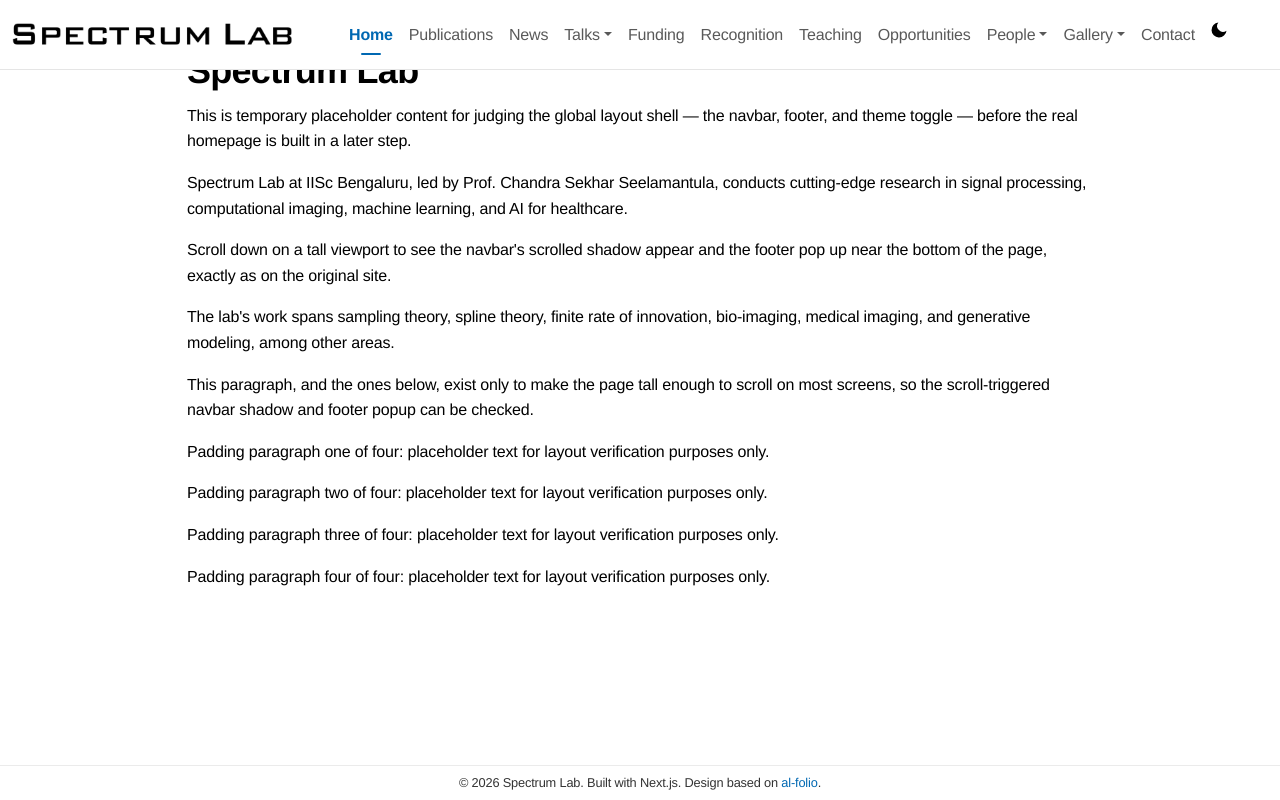
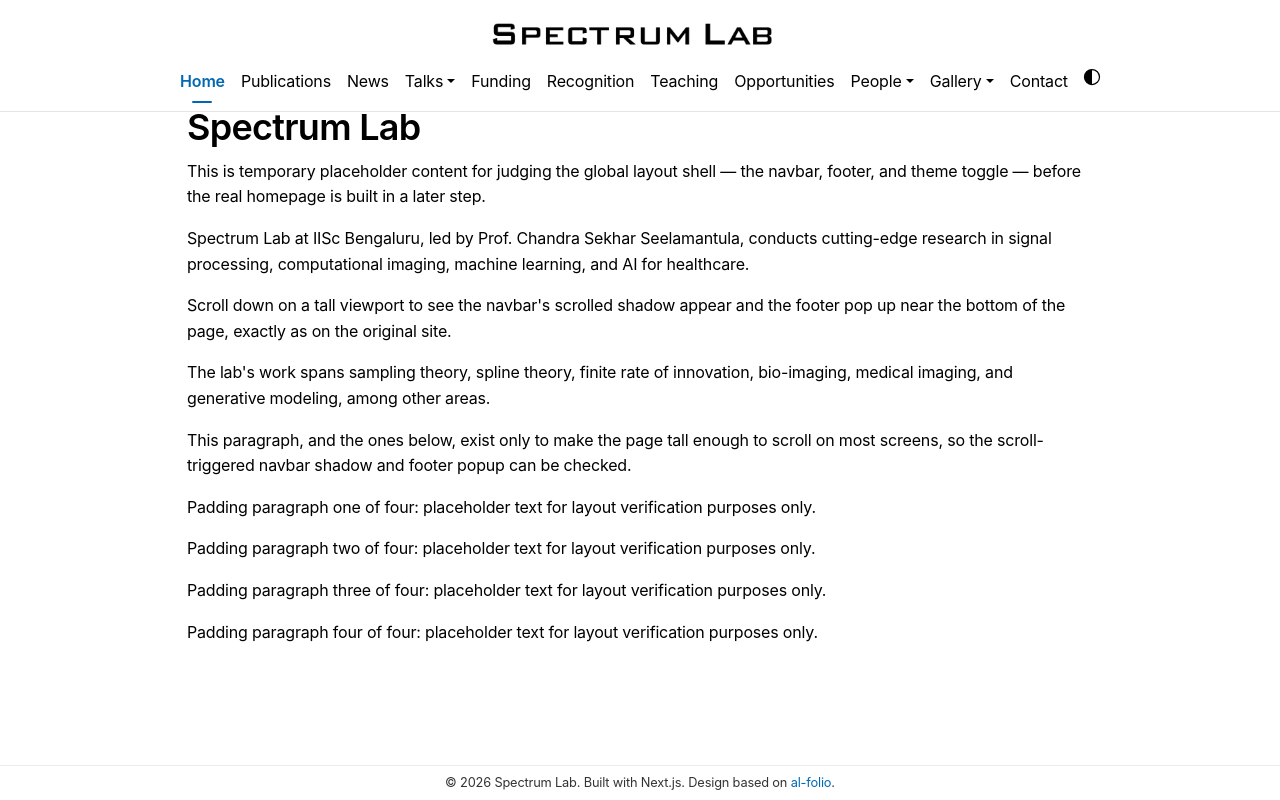
Before and after one commit to praveen-89/SpectrumLab_Rplica, a Next.js app: page / in a window 1280 px wide. Built offline with nearby package versions, Linux system fonts and the light colour scheme.

Commit message:
fix: navbar offset, dark nav colours, container width, fonts, mobile drawer, 3-state theme

```diff
--- a/app/globals.css
+++ b/app/globals.css
@@ -1,4 +1,13 @@
-/* Global styles, ported from the original al-folio theme's main.css. */
+/* Global styles, ported from the original al-folio theme's main.css.
+   Bootstrap is pulled in here via @import, rather than as a separate
+   import in app/layout.tsx, so it is always textually first in this one
+   compiled stylesheet. Next/Turbopack's production build splits each
+   global CSS import into its own chunk and orders same-precedence chunks
+   non-deterministically across builds (verified: dev's single merged
+   chunk had our rules last as expected, but the separate production
+   chunks shared an identical `data-precedence="next"` value with no
+   guaranteed relative order) — a single file removes that ambiguity. */
+@import "bootstrap/dist/css/bootstrap.min.css";
 
 :root {
   /* Colour tokens (light) — assets/css/main.css, :root block */
@@ -22,11 +31,19 @@
   --global-back-to-top-text-color: #ffffff;
 
   /* Font families. SF Pro is Typekit-only in the original and not
-     reproduced here; -apple-system/BlinkMacSystemFont resolve to it on
-     Apple devices anyway. Roboto comes from next/font/google via the CSS
-     variable set on <html> in app/layout.tsx. */
-  --font-body: "Helvetica Neue", Helvetica, -apple-system, BlinkMacSystemFont, system-ui,
-    "Segoe UI", var(--font-roboto), Arial, sans-serif;
+     reproduced here. -apple-system/BlinkMacSystemFont come first so real
+     macOS/iOS devices still get true San Francisco. They're placed ahead
+     of our self-hosted Roboto (var(--font-roboto), from next/font/google
+     via the CSS variable set on <html> in app/layout.tsx) rather than
+     after it, because Windows silently substitutes plain name fallbacks
+     like "Helvetica Neue"/"Helvetica" with Arial at the OS font-matching
+     level — if those came before Roboto, the browser would never reach
+     it, having already "matched" Arial under another name. -apple-system
+     and system-ui are special CSS keywords, not OS-substitutable names,
+     so on non-Apple platforms they simply don't match and the chain
+     correctly falls through to Roboto. */
+  --font-body: -apple-system, BlinkMacSystemFont, var(--font-roboto), system-ui, "Segoe UI",
+    "Helvetica Neue", Helvetica, Arial, sans-serif;
   --font-heading: var(--font-body);
   --font-serif: var(--font-body);
   --font-code: ui-monospace, "SF Mono", "JetBrains Mono", Menlo, Consolas, "Liberation Mono",
@@ -93,6 +110,18 @@ body {
   line-height: var(--line-height-body);
   letter-spacing: var(--letter-spacing-body);
   font-weight: var(--font-weight-regular);
+}
+
+/* assets/css/main.css: body.fixed-top-nav{padding-top:56px} — offsets
+   content below the fixed navbar. The original <main class="container
+   mt-5"> adds its own 3rem margin-top on top of this; both are needed. */
+body.fixed-top-nav {
+  padding-top: 56px;
+}
+@media (max-width: 576px) {
+  body.fixed-top-nav {
+    padding-top: 50px;
+  }
 }
 
 h1,
@@ -188,6 +217,43 @@ html[data-theme="dark"] #navbar.navbar-scrolled {
   box-shadow: 0 2px 4px hsla(0, 0%, 100%, 0.1);
 }
 
+/* Desktop (>=992px): the original stacks the navbar in two centered rows
+   — logo on top, nav links below — rather than side by side. */
+@media (min-width: 992px) {
+  #navbar .navbar-container {
+    display: flex;
+    flex-direction: column;
+    justify-content: center;
+    align-items: center;
+  }
+  #navbar .navbar-toggler {
+    display: none;
+  }
+  .navbar-nav {
+    justify-content: center;
+  }
+}
+
+/* Mobile (<992px): toggler left, centered brand, drawer trigger right. */
+@media (max-width: 991px) {
+  #navbar .navbar-container {
+    display: flex;
+    flex-direction: row;
+    justify-content: space-between;
+    align-items: center;
+  }
+  #navbar .navbar-toggler {
+    order: 1;
+    margin-right: 0.5rem;
+  }
+  .navbar-brand {
+    order: 2;
+    flex: 1;
+    justify-content: center;
+    margin: 0 !important;
+  }
+}
+
 .navbar-brand {
   display: flex;
   align-items: center;
@@ -254,14 +320,26 @@ html[data-theme="dark"] #navbar.navbar-scrolled {
   transform: rotate(0);
   transform-origin: 10% 90%;
 }
-.navbar-toggler:not(.collapsed) .top-bar {
+.navbar-toggler[aria-expanded="true"] .top-bar {
   transform: rotate(45deg);
 }
-.navbar-toggler:not(.collapsed) .middle-bar {
+.navbar-toggler[aria-expanded="true"] .middle-bar {
   opacity: 0;
 }
-.navbar-toggler:not(.collapsed) .bottom-bar {
+.navbar-toggler[aria-expanded="true"] .bottom-bar {
   transform: rotate(-45deg);
+}
+
+/* assets/css/main.css: .nav-link{color:var(--global-text-color)} plus the
+   .navbar.navbar-light-scoped hover rule — the base colour Bootstrap's own
+   .nav-link ships is unaware of our theme tokens, so without this dark
+   mode renders nav links in Bootstrap's default dark grey on our dark
+   background, nearly unreadable. */
+.navbar-nav .nav-link {
+  color: var(--global-text-color);
+}
+.navbar-nav .nav-item .nav-link:hover {
+  color: var(--global-hover-color);
 }
 
 .navbar-nav .nav-item.active > .nav-link {
@@ -288,9 +366,84 @@ html[data-theme="dark"] #navbar.navbar-scrolled {
   background: var(--global-hover-color);
   width: 28px;
 }
+.navbar-nav .dropdown-menu {
+  background-color: var(--global-bg-color);
+  border: 1px solid var(--global-divider-color);
+}
+.navbar-nav .dropdown-item {
+  color: var(--global-text-color);
+}
+.navbar-nav .dropdown-item:hover {
+  color: var(--global-hover-color);
+  background-color: var(--global-hover-bg-color);
+}
 .navbar-nav .dropdown-menu .dropdown-item.active {
   color: var(--global-theme-color);
   font-weight: var(--font-weight-medium);
+}
+
+/* Desktop dropdowns open on hover, as in the original, in addition to
+   react-bootstrap's own click-to-toggle ".show" behaviour. */
+@media (min-width: 992px) {
+  .navbar-nav .dropdown:hover > .dropdown-menu {
+    display: block;
+  }
+}
+
+/* Mobile off-canvas drawer (<992px) — react-bootstrap Offcanvas instead
+   of the original's hand-rolled drawer-open/overlay JS, restyled to match:
+   280px panel, divider border, dark backdrop (Bootstrap's default offcanvas
+   backdrop is already ~rgba(0,0,0,.5), matching the original closely). */
+.navbar-drawer .offcanvas {
+  width: 280px;
+  max-width: 85vw;
+  background-color: var(--global-bg-color);
+  border-right: 1px solid var(--global-divider-color);
+}
+.navbar-drawer .navbar-nav {
+  padding: 1rem 0.5rem;
+  width: 100%;
+}
+.navbar-drawer .navbar-nav .nav-item {
+  width: 100%;
+}
+.navbar-drawer .navbar-nav .nav-link {
+  display: block;
+  padding: 1rem 1.5rem;
+  border-radius: 0.5rem;
+  text-align: left;
+}
+.navbar-drawer .navbar-nav .nav-item .nav-link:hover {
+  background-color: var(--global-hover-bg-color);
+  color: var(--global-theme-color);
+}
+.navbar-drawer .navbar-nav .nav-item.active > .nav-link {
+  background-color: rgba(var(--global-theme-color-rgb), 0.1);
+}
+.navbar-drawer .navbar-nav .nav-item.active > .nav-link::after {
+  display: none;
+}
+.navbar-drawer .navbar-nav .dropdown-menu {
+  position: static;
+  float: none;
+  width: 100%;
+  margin: 0;
+  padding: 0 0 0 1.5rem;
+  border: none;
+  box-shadow: none;
+  background: transparent;
+  display: none;
+}
+.navbar-drawer .navbar-nav .dropdown.show .dropdown-menu {
+  display: block;
+}
+.navbar-drawer .navbar-nav .dropdown-item {
+  padding: 0.5rem 1.5rem;
+  color: var(--global-text-color-light);
+  text-align: left;
+}
+.navbar-drawer .toggle-container {
+  padding: 0.5rem 1.5rem;
 }
 
 #light-toggle {
--- a/app/layout.tsx
+++ b/app/layout.tsx
@@ -1,6 +1,5 @@
 import type { Metadata } from "next";
 import { Roboto, Roboto_Slab } from "next/font/google";
-import "bootstrap/dist/css/bootstrap.min.css";
 import "./globals.css";
 import Providers from "@/components/Providers";
 import Navbar from "@/components/Navbar";
@@ -90,7 +89,7 @@ export default function RootLayout({ children }: LayoutProps<"/">) {
       suppressHydrationWarning
       className={`${roboto.variable} ${robotoSlab.variable}`}
     >
-      <body>
+      <body className="fixed-top-nav">
         <a href="#main-content" className="visually-hidden-focusable">
           Skip to main content
         </a>
--- a/components/Navbar.tsx
+++ b/components/Navbar.tsx
@@ -3,8 +3,8 @@
 import Image from "next/image";
 import Link from "next/link";
 import { usePathname } from "next/navigation";
-import { useEffect } from "react";
-import { Navbar as BsNavbar, Nav, NavDropdown } from "react-bootstrap";
+import { useEffect, useState } from "react";
+import { Nav, NavDropdown, Offcanvas } from "react-bootstrap";
 import ThemeToggle from "./ThemeToggle";
 import { isNavDivider, isNavDropdown, navEntries, type NavEntry } from "@/lib/nav";
 
@@ -12,7 +12,10 @@ const withTrailingSlash = (path: string) => (path.endsWith("/") ? path : `${path
 
 export default function Navbar() {
   const pathname = usePathname();
+  const [drawerOpen, setDrawerOpen] = useState(false);
   const isActive = (href: string) => withTrailingSlash(pathname) === withTrailingSlash(href);
+
+  const closeDrawer = () => setDrawerOpen(false);
 
   // Mirrors the original's single scroll listener, which both adds the
   // navbar's scrolled shadow and reveals the footer popup near the bottom
@@ -39,23 +42,28 @@ export default function Navbar() {
 
   return (
     <header className="site-header">
-      <BsNavbar
+      <nav
         id="navbar"
-        expand="lg"
-        fixed="top"
-        className="navbar-light"
+        className="navbar navbar-light navbar-expand-lg fixed-top"
         role="navigation"
         aria-label="Main navigation"
       >
         <div className="container-fluid navbar-container">
-          <BsNavbar.Toggle aria-controls="navbarNav" aria-label="Toggle navigation">
+          <button
+            type="button"
+            className="navbar-toggler"
+            aria-controls="navbarNavDrawer"
+            aria-expanded={drawerOpen}
+            aria-label="Toggle navigation"
+            onClick={() => setDrawerOpen(true)}
+          >
             <span className="visually-hidden">Toggle navigation</span>
             <span className="icon-bar top-bar" />
             <span className="icon-bar middle-bar" />
             <span className="icon-bar bottom-bar" />
-          </BsNavbar.Toggle>
+          </button>
 
-          <BsNavbar.Brand as={Link} href="/" aria-label="Spectrum Lab - Home">
+          <Link className="navbar-brand" href="/" aria-label="Spectrum Lab - Home">
             <span className="spectrum-logo-light">
               <Image
                 src="/assets/img/logo/spectrum/SpectrumLogo%20Black-800.webp"
@@ -76,10 +84,9 @@ export default function Navbar() {
                 priority
               />
             </span>
-          </BsNavbar.Brand>
+          </Link>
 
-          <BsNavbar.Collapse id="navbarNav">
-            <Nav as="ul" className="mx-auto flex-wrap">
+          <Nav as="ul" id="navbarNav" className="navbar-nav d-none d-lg-flex">
             {navEntries.map((entry) => (
               <NavEntryItem key={entry.label} entry={entry} isActive={isActive} />
             ))}
@@ -87,9 +94,32 @@ export default function Navbar() {
               <ThemeToggle />
             </Nav.Item>
           </Nav>
-          </BsNavbar.Collapse>
         </div>
-      </BsNavbar>
+      </nav>
+
+      <Offcanvas
+        show={drawerOpen}
+        onHide={() => setDrawerOpen(false)}
+        placement="start"
+        className="navbar-drawer"
+        id="navbarNavDrawer"
+      >
+        <Offcanvas.Body className="p-0">
+          <Nav as="ul" className="navbar-nav flex-column">
+            {navEntries.map((entry) => (
+              <NavEntryItem
+                key={entry.label}
+                entry={entry}
+                isActive={isActive}
+                onNavigate={closeDrawer}
+              />
+            ))}
+            <Nav.Item as="li" className="toggle-container">
+              <ThemeToggle />
+            </Nav.Item>
+          </Nav>
+        </Offcanvas.Body>
+      </Offcanvas>
     </header>
   );
 }
@@ -97,9 +127,11 @@ export default function Navbar() {
 function NavEntryItem({
   entry,
   isActive,
+  onNavigate,
 }: {
   entry: NavEntry;
   isActive: (href: string) => boolean;
+  onNavigate?: () => void;
 }) {
   if (isNavDropdown(entry)) {
     const active = entry.items.some((item) => !isNavDivider(item) && isActive(item.href));
@@ -120,6 +152,7 @@ function NavEntryItem({
               as={Link}
               href={item.href}
               className={isActive(item.href) ? "active" : undefined}
+              onClick={onNavigate}
             >
               {item.label}
             </NavDropdown.Item>
@@ -132,7 +165,7 @@ function NavEntryItem({
   const active = isActive(entry.href);
   return (
     <Nav.Item as="li" className={active ? "active" : undefined}>
-      <Nav.Link as={Link} href={entry.href}>
+      <Nav.Link as={Link} href={entry.href} onClick={onNavigate}>
         {entry.label}
         {active && <span className="visually-hidden">(current)</span>}
       </Nav.Link>
--- a/components/ThemeToggle.tsx
+++ b/components/ThemeToggle.tsx
@@ -2,10 +2,19 @@
 
 import { useEffect, useState } from "react";
 import { useTheme } from "next-themes";
-import { MoonIcon, SunIcon } from "./icons";
+import { MoonIcon, SunIcon, SystemIcon } from "./icons";
+
+// Matches the original's theme.js cycle order exactly: system -> light ->
+// dark -> system. next-themes is configured with storageKey="theme" in
+// Providers.tsx, the same localStorage key theme.js uses.
+function nextSetting(current: "system" | "light" | "dark") {
+  if (current === "system") return "light";
+  if (current === "light") return "dark";
+  return "system";
+}
 
 export default function ThemeToggle() {
-  const { resolvedTheme, setTheme } = useTheme();
+  const { theme, setTheme } = useTheme();
   const [mounted, setMounted] = useState(false);
 
   useEffect(() => {
@@ -19,7 +28,7 @@ export default function ThemeToggle() {
     return <button id="light-toggle" type="button" title="Change theme" aria-label="Toggle dark mode" />;
   }
 
-  const isDark = resolvedTheme === "dark";
+  const current = theme === "light" || theme === "dark" ? theme : "system";
 
   return (
     <button
@@ -27,9 +36,11 @@ export default function ThemeToggle() {
       type="button"
       title="Change theme"
       aria-label="Toggle dark mode"
-      onClick={() => setTheme(isDark ? "light" : "dark")}
+      onClick={() => setTheme(nextSetting(current))}
     >
-      {isDark ? <SunIcon /> : <MoonIcon />}
+      {current === "system" && <SystemIcon />}
+      {current === "light" && <SunIcon />}
+      {current === "dark" && <MoonIcon />}
     </button>
   );
 }
--- a/components/icons.tsx
+++ b/components/icons.tsx
@@ -62,3 +62,12 @@ export function MoonIcon(props: IconProps) {
     </Svg>
   );
 }
+
+export function SystemIcon(props: IconProps) {
+  return (
+    <Svg {...props}>
+      <circle cx="12" cy="12" r="9" fill="none" stroke="currentColor" strokeWidth="1.5" />
+      <path d="M12 3a9 9 0 0 0 0 18z" />
+    </Svg>
+  );
+}
```
Lines whose indentation alone changed are shown as unchanged.
